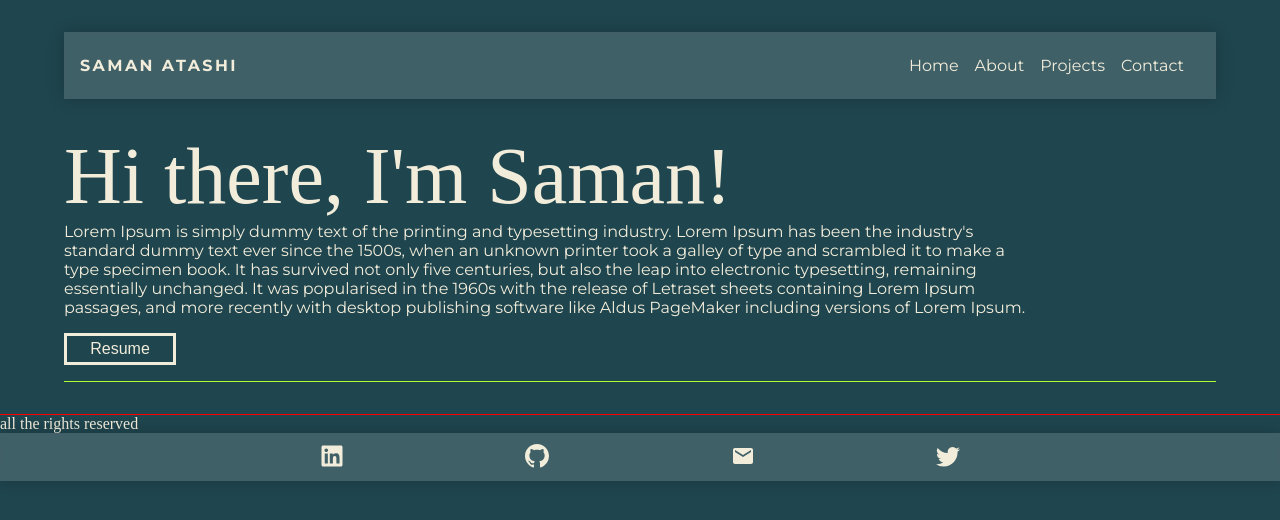
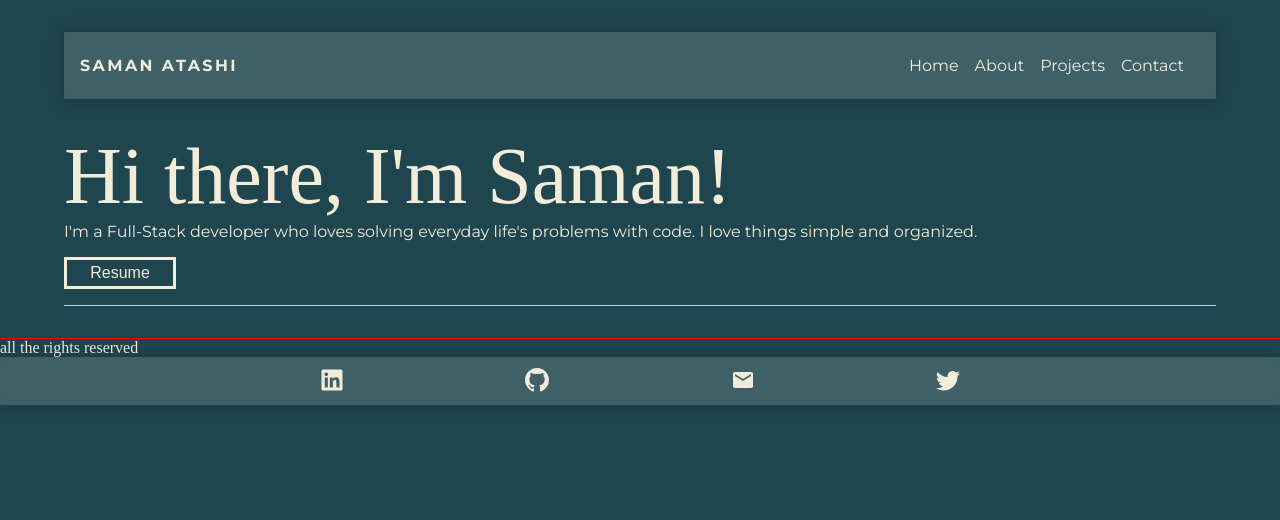
Before and after one commit to SamanAtashi/Portfolio-V.1, a React (Create React App) app: page / in a window 1280 px wide. Shown: the top 520 px of the page. Built offline with nearby package versions, Linux system fonts and the light colour scheme.

Commit message:
Update home paragraph

```diff
--- a/src/Components/Home/Home.js
+++ b/src/Components/Home/Home.js
@@ -23,19 +23,8 @@ const Home = () => {
 					Hi there, <span>I'm Saman!</span>
 				</header>
 				<p className={classes.content}>
-					Lorem Ipsum is simply dummy text of the printing
-					and typesetting industry. Lorem Ipsum has been the
-					industry's standard dummy text ever since the
-					1500s, when an unknown printer took a galley of
-					type and scrambled it to make a type specimen
-					book. It has survived not only five centuries, but
-					also the leap into electronic typesetting,
-					remaining essentially unchanged. It was
-					popularised in the 1960s with the release of
-					Letraset sheets containing Lorem Ipsum passages,
-					and more recently with desktop publishing software
-					like Aldus PageMaker including versions of Lorem
-					Ipsum.
+					I'm a Full-Stack developer who loves solving everyday life's problems with code.
+                    I love things simple and organized.
 				</p>
 			</article>
 			{right}
```
